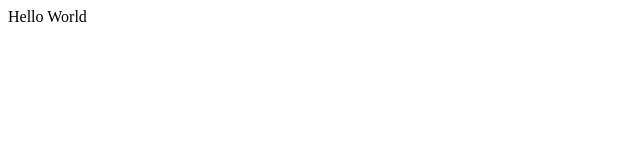
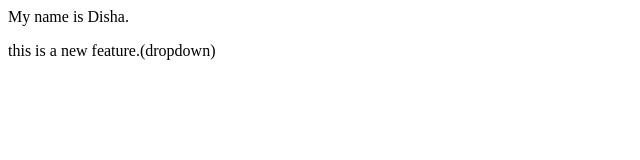
Before and after one commit to Disha1619/gitDemo, a plain HTML site: page index.html in a window 1280 px wide. Shown: the whole page, without its empty margins (0-640 px from the left). Drawn offline with Linux system fonts and the light colour scheme.

Commit message:
changes to dropdown.

```diff
--- a/index.html
+++ b/index.html
@@ -1,5 +1,2 @@
-<html>
-    <body>
-        <p> Hello World</p>
-    </body>
-</html>
+<p> My name is Disha.</p>
+  <p> this is a new feature.(dropdown)</p>
```
